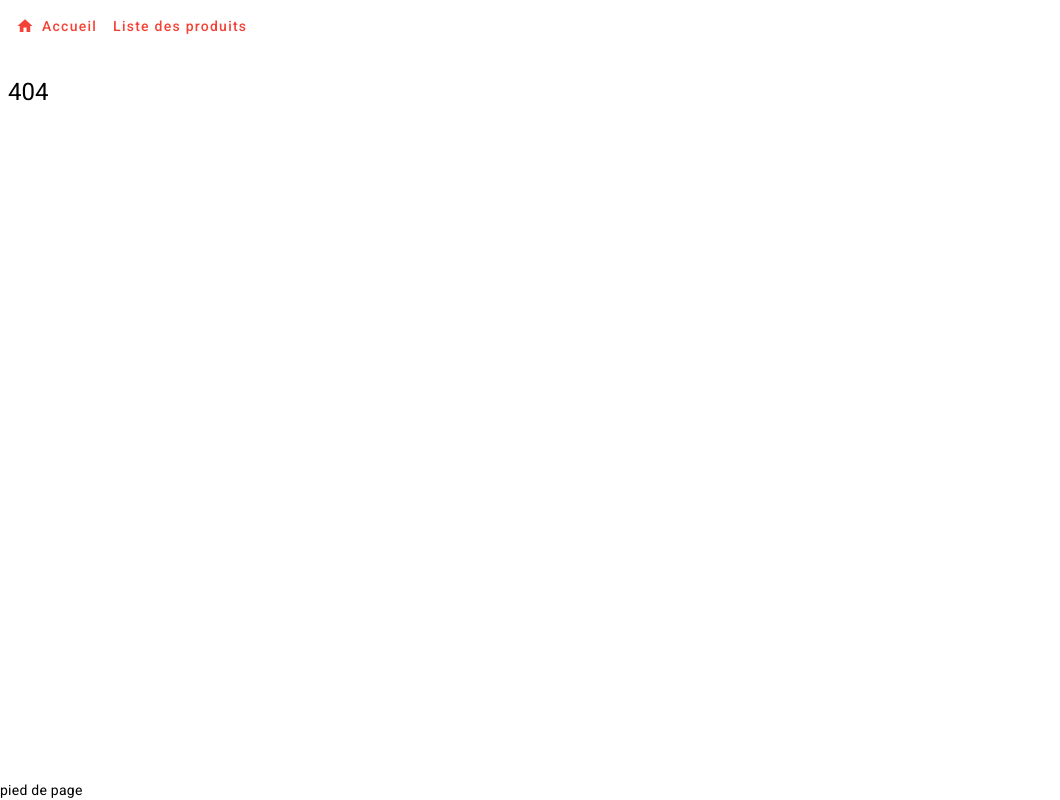
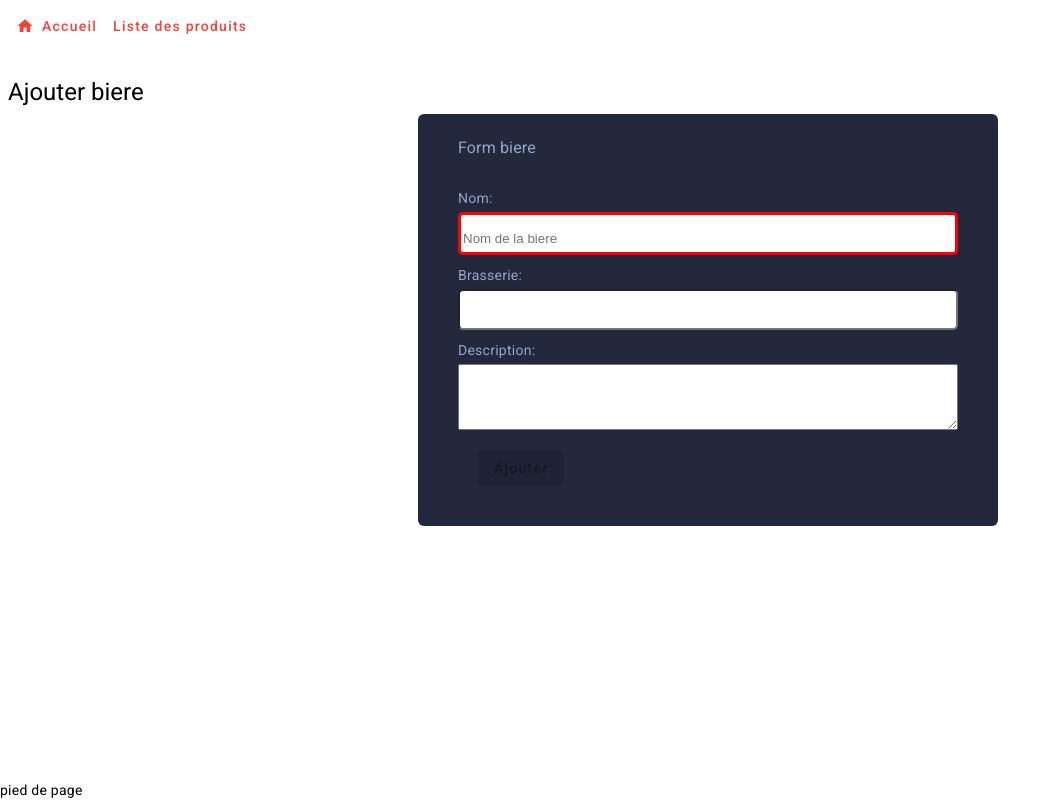
Before and after one commit to TITAN-85/ANGULAR, an Angular app: page /ajouter in a window 1280 px wide. Before the commit this address had no page. Shown: the whole page, without its empty margins (0-1060 px from the left). Built offline with nearby package versions, Linux system fonts and the light colour scheme; no server answers.

Commit message:
Ajouter biere done !!!

```diff
--- a/src/app/ajouter/ajouter.component.html
+++ b/src/app/ajouter/ajouter.component.html
@@ -1 +1,22 @@
-<p>ajouter works!</p>
+
+<h1 class="title">Ajouter biere</h1>
+
+<div class="form-change">
+	<h3>Form biere</h3>
+	<form [formGroup]="form" (ngSubmit)="ajouter()">
+		<div class="form-inputs">
+			<label for="formName">Nom:</label>
+			<input id="formName" formControlName="nom" placeholder="Nom de la biere">
+
+			<label for="formBrasserie">Brasserie:</label>
+			<input id="formBrasserie" formControlName="brasserie">
+
+			<label for="formDescription">Description:</label>
+			<textarea id="formDescription" formControlName="description" rows="4" cols="70"></textarea>
+		</div>
+
+		<div class="form-btn">
+			<button type="submit" mat-raised-button color="primary" [disabled]="form.invalid">Ajouter</button>
+		</div>
+	</form>
+</div>
--- a/src/app/ajouter/ajouter.component.scss
+++ b/src/app/ajouter/ajouter.component.scss
@@ -0,0 +1,55 @@
+:host {
+
+	.form-change {
+		background-color: #23283d;
+		color: #90a7cb;
+		max-width: 500px;
+		margin-left: auto;
+		margin-right: auto;
+		border-radius: 6px;
+		padding: 20px 40px;
+	}
+	.title {
+		margin-bottom: 6px;
+	}
+
+	.form-btn {
+		display: flex;
+		justify-content: space-between;
+		flex-direction: row;
+		margin: 20px;
+	}
+	.form-inputs {
+		display: flex;
+		flex-direction: column;
+	}
+
+	.form-inputs label{
+		color: #90a7cb;
+		padding: 10px 0px 4px 0px;
+		font-weight: 400;
+	}
+	.form-inputs input{
+		border-radius: 5px;
+		padding-top: 16px;
+		padding-bottom: 6px;
+	}
+
+	.form-inputs input{
+		&.ng-invalid {
+			border: 3px solid red;
+		}
+	}
+
+	//.form-inputs input{
+	//	&.ng-invalid.ng-touched {
+	//		border: 5px solid red;
+	//	}
+	//}
+
+	.exJson {
+		width: 300px;
+		margin-left: auto;
+		margin-right: auto;
+	}
+}
--- a/src/app/ajouter/ajouter.component.ts
+++ b/src/app/ajouter/ajouter.component.ts
@@ -1,10 +1,63 @@
-import { Component } from '@angular/core';
+import {Component, Input, OnInit, Output, EventEmitter} from '@angular/core';
+import {ActivatedRoute} from '@angular/router';
+import {AuthService} from '../auth.service';
+import {BieroService} from '../biero.service';
+import {IBiere} from '../ibiere';
+import {FormControl, FormGroup, Validators} from '@angular/forms'
 
 @Component({
   selector: 'app-ajouter',
   templateUrl: './ajouter.component.html',
   styleUrls: ['./ajouter.component.scss']
 })
-export class AjouterComponent {
+export class AjouterComponent implements OnInit {
+	public biere: IBiere;
+	public form: FormGroup;
 
+	constructor(private authServ: AuthService,
+				private route: ActivatedRoute,
+				private bieroServ: BieroService) {
+	}
+
+	ngOnInit(): void {
+		this.createForm();
+		this.authServ.setNomPage("Détail du produit");
+		this.route.params.subscribe((params) => {
+			this.bieroServ.getUneBiere(params['id']).subscribe((biere: any) => {
+				this.biere = biere['data'];
+				// this.populateForm(this.biere);
+			})
+		})
+	}
+
+	public createForm(): void {
+		this.form = new FormGroup({
+			nom: 			new FormControl(undefined, [
+				Validators.required,
+				Validators.minLength(2),
+				Validators.max(50)
+			]),
+			brasserie : 	new FormControl(undefined,[
+				Validators.minLength(2),
+				Validators.max(50)
+			]),
+			description : 	new FormControl(undefined, [
+				Validators.minLength(10),
+				Validators.max(500),
+			])
+		});
+	}
+
+
+
+	ajouter() {
+		let nouvelleBiere: IBiere = this.form.value;
+		console.log(nouvelleBiere)
+		this.bieroServ.ajouterBiere(nouvelleBiere).subscribe((retour) => {
+			console.log(retour);
+			this.biere.nom = nouvelleBiere.nom;
+			this.biere.brasserie = nouvelleBiere.brasserie;
+			this.biere.description = nouvelleBiere.description;
+		})
+	}
 }
--- a/src/app/app-routing.module.ts
+++ b/src/app/app-routing.module.ts
@@ -5,12 +5,15 @@ import {DetailComponent} from './detail/detail.component';
 import {GardienLoginGuard} from './gardien-login.guard';
 import {ListeComponent} from './liste/liste.component';
 import {NonTrouveeComponent} from './non-trouvee/non-trouvee.component';
+import {AjouterComponent} from "./ajouter/ajouter.component";
 
 const routes: Routes = [
 	{path: "", redirectTo: '/list', pathMatch: 'full'},
 	{path: "accueil", component: AccueilComponent},
 	{path: "list", component: ListeComponent},
 	{path: "produit/:id", component: DetailComponent, canActivate: [GardienLoginGuard]},
+	{path: "produit", component: DetailComponent},
+	{path: "ajouter", component: AjouterComponent},
 	{path: "**", component: NonTrouveeComponent}
 ];
 
--- a/src/app/biero.service.ts
+++ b/src/app/biero.service.ts
@@ -21,8 +21,13 @@ export class BieroService {
     return this.http.get<IBiere>(this.url_biero+id);
   }
 
-  ajouterBiere(){
+  ajouterBiere(data:IBiere):Observable<any>{
+	  let httpOptions = {headers : new HttpHeaders({
+			  "Content-type" : "application/json",
+			  "Authorization" : "Basic " + btoa("biero:biero")
+		  })};
 
+	  return this.http.put<IBiere>(this.url_biero, data, httpOptions);
   }
 
   effacerBiere(id_biere:number):Observable<any> {
--- a/src/app/detail/detail.component.html
+++ b/src/app/detail/detail.component.html
@@ -1,9 +1,10 @@
-<article class="exJson">
-<p>Detail</p>
-<pre>{{biere | json}}
-</pre>
-</article>
+<!--<article class="exJson">-->
+<!--<p>Detail</p>-->
+<!--<pre>{{biere | json}}-->
+<!--</pre>-->
+<!--</article>-->
 
+<h1>Modifier biere</h1>
 
 <div class="form-change">
 	<h3>Form biere</h3>
@@ -21,8 +22,6 @@
 
 		<div class="form-btn">
 			<button type="submit" mat-raised-button color="primary" [disabled]="form.invalid || !form.dirty">Modifier</button>
-			<!--			<button mat-raised-button color="primary" (click)="modifier()" [disabled]="!modifForm.dirty || !modifForm.valid">Modifier</button>-->
-<!--			<button mat-raised-button color="warn" (click)="annuler()" [disabled]="!modifForm.dirty">Annuler</button>-->
 		</div>
 	</form>
 </div>
--- a/src/app/detail/detail.component.scss
+++ b/src/app/detail/detail.component.scss
@@ -38,12 +38,6 @@
 		}
 	}
 
-	//.form-inputs input{
-	//	&.ng-invalid.ng-touched {
-	//		border: 5px solid red;
-	//	}
-	//}
-
 	.exJson {
 		width: 300px;
 		margin-left: auto;
--- a/src/app/liste/liste.component.html
+++ b/src/app/liste/liste.component.html
@@ -1,6 +1,6 @@
 
 <h1 class="title">Mes produits</h1>
-<a routerLink="/produit"><button mat-raised-button color="accent" (click)="onAjoute()">Ajouter</button></a>
+<a class="ajouter-btn" routerLink="/ajouter"><button mat-raised-button color="accent" (click)="onAjoute()">Ajouter</button></a>
 <div class="liste">
 	<app-produit *ngFor="let unProduit of produits"
 				 [produit]="unProduit"
--- a/src/app/liste/liste.component.scss
+++ b/src/app/liste/liste.component.scss
@@ -5,7 +5,10 @@
 	grid-template-columns: 100%;
 	grid-template-rows: min-content auto;
 	align-items: start;
-	.title {}
+	.ajouter-btn {
+		margin-bottom: 12px;
+		text-align: end;
+	}
 	.liste {
 		height: 100%;
 		display: grid;
```
